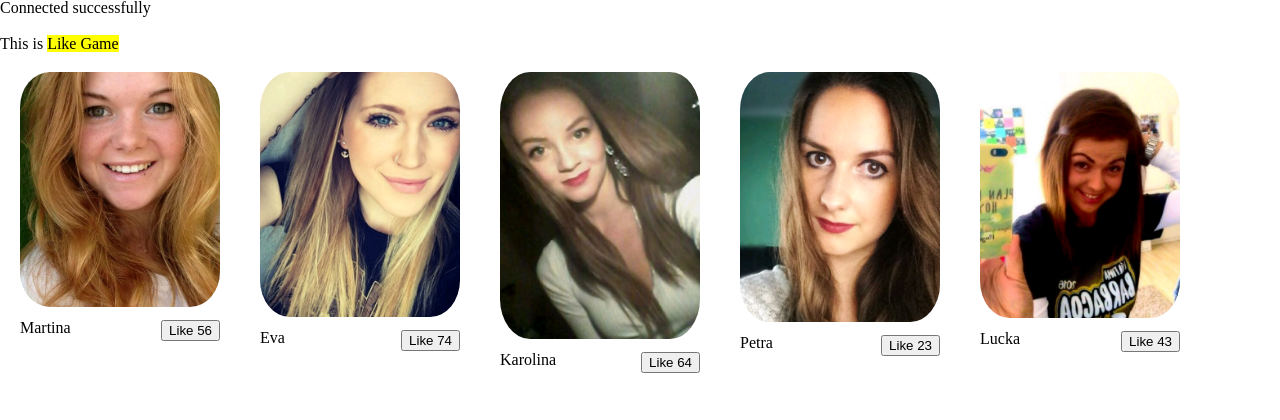
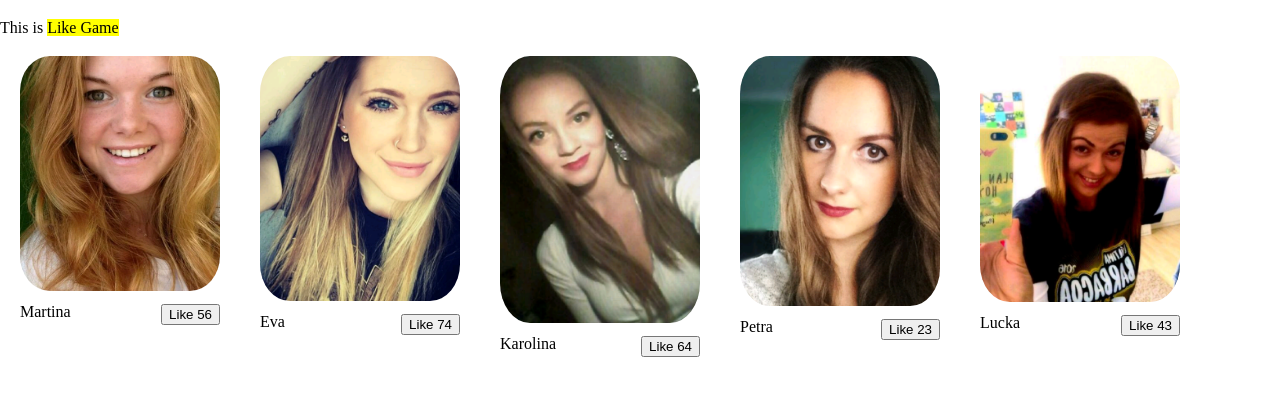
Before and after one commit to y-harbolinsky/like, a PHP site: page / in a window 1280 px wide. Shown: the top 420 px of the page. Run offline with PHP 8.4, Linux system fonts and the light colour scheme; data comes from the database, SQL or seed files in the repository; some libraries are stand-ins or nearby versions.

Commit message:
Removed "Connected successfully" message

```diff
--- a/index.php
+++ b/index.php
@@ -26,7 +26,6 @@ $conn = new mysqli($servername, $username, $password, $dbname);
 if ($conn->connect_error) {
     die("Connection failed: " . $conn->connect_error);
 }
-echo "Connected successfully";
 
 $users = [];
 $sql = "SELECT * FROM `user_likes`";
```
